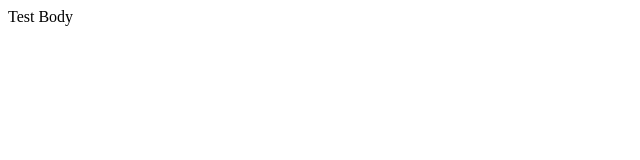
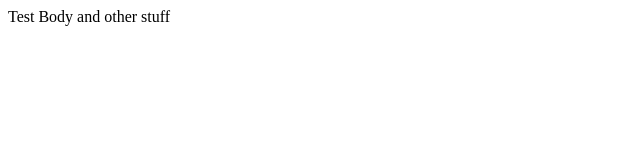
Before and after one commit to jacobvarghese/jacobvarghese.github.io, a plain HTML site: page index.html in a window 1280 px wide. Shown: the whole page, without its empty margins (0-640 px from the left). Drawn offline with Linux system fonts and the light colour scheme.

Commit message:
one more change

```diff
--- a/index.html
+++ b/index.html
@@ -14,6 +14,6 @@
 
 <body>
   <!--script src="js/scripts.js"></script-->
-  Test Body
+  Test Body and other stuff
 </body>
 </html>
```
